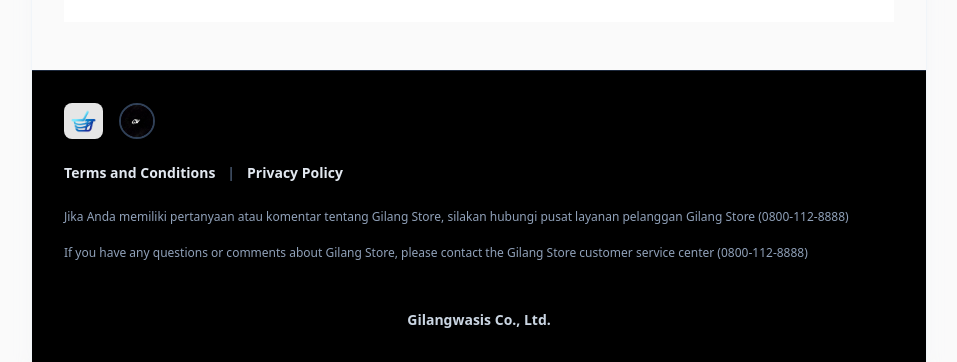
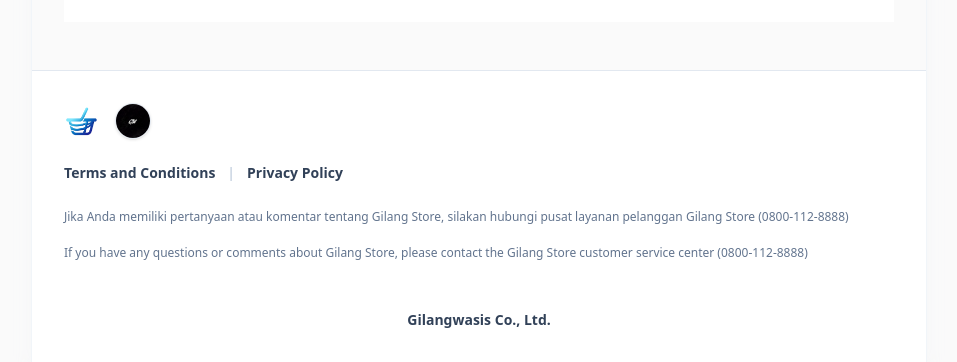
Before and after one commit to langss1/shop-gw, a Next.js app: page / in a window 1280 px wide. Shown: the part 999-1361 px from the top of the page, without its empty margins (161-1118 px from the left). Built offline with nearby package versions, Linux system fonts and the light colour scheme.

Commit message:
style: change footer to light theme

```diff
--- a/src/components/Footer.tsx
+++ b/src/components/Footer.tsx
@@ -1,24 +1,22 @@
 export default function Footer() {
   return (
-    <footer className="bg-black text-slate-400 p-6 md:p-8 flex flex-col items-start text-[11px] md:text-xs leading-relaxed border-t border-slate-800">
+    <footer className="bg-white text-slate-500 p-6 md:p-8 flex flex-col items-start text-[11px] md:text-xs leading-relaxed border-t border-slate-200">
 
       {/* Logos Row */}
       <div className="flex items-center gap-4 mb-6">
-        <div className="bg-white/90 p-1.5 rounded-lg flex items-center justify-center">
-          <img src="/logo.png" alt="Gilang Store Logo" className="h-6 object-contain" />
-        </div>
-        <img src="/logo.jpeg" alt="Logo" className="h-9 w-9 rounded-full object-cover border-2 border-slate-700 shadow-sm" />
+        <img src="/logo.png" alt="Gilang Store Logo" className="h-8 object-contain" />
+        <img src="/logo.jpeg" alt="Logo" className="h-9 w-9 rounded-full object-cover border border-slate-200 shadow-sm" />
       </div>
 
       {/* Links */}
-      <div className="flex items-center gap-3 mb-6 text-sm font-semibold text-slate-200">
-        <a href="#" className="hover:text-white transition-colors">Terms and Conditions</a>
-        <span className="text-slate-600">|</span>
-        <a href="#" className="hover:text-white transition-colors">Privacy Policy</a>
+      <div className="flex items-center gap-3 mb-6 text-sm font-semibold text-slate-700">
+        <a href="#" className="hover:text-blue-600 transition-colors">Terms and Conditions</a>
+        <span className="text-slate-300">|</span>
+        <a href="#" className="hover:text-blue-600 transition-colors">Privacy Policy</a>
       </div>
 
       {/* Text Info */}
-      <div className="space-y-4 mb-8 text-slate-400">
+      <div className="space-y-4 mb-8 text-slate-500">
         <p>
           Jika Anda memiliki pertanyaan atau komentar tentang Gilang Store, silakan hubungi pusat layanan pelanggan Gilang Store (0800-112-8888)
         </p>
@@ -28,7 +26,7 @@
       </div>
 
       {/* Copyright */}
-      <div className="w-full text-center mt-auto font-bold text-slate-300 text-xs md:text-sm pt-4">
+      <div className="w-full text-center mt-auto font-bold text-slate-700 text-xs md:text-sm pt-4">
         Gilangwasis Co., Ltd.
       </div>
     </footer>
```
